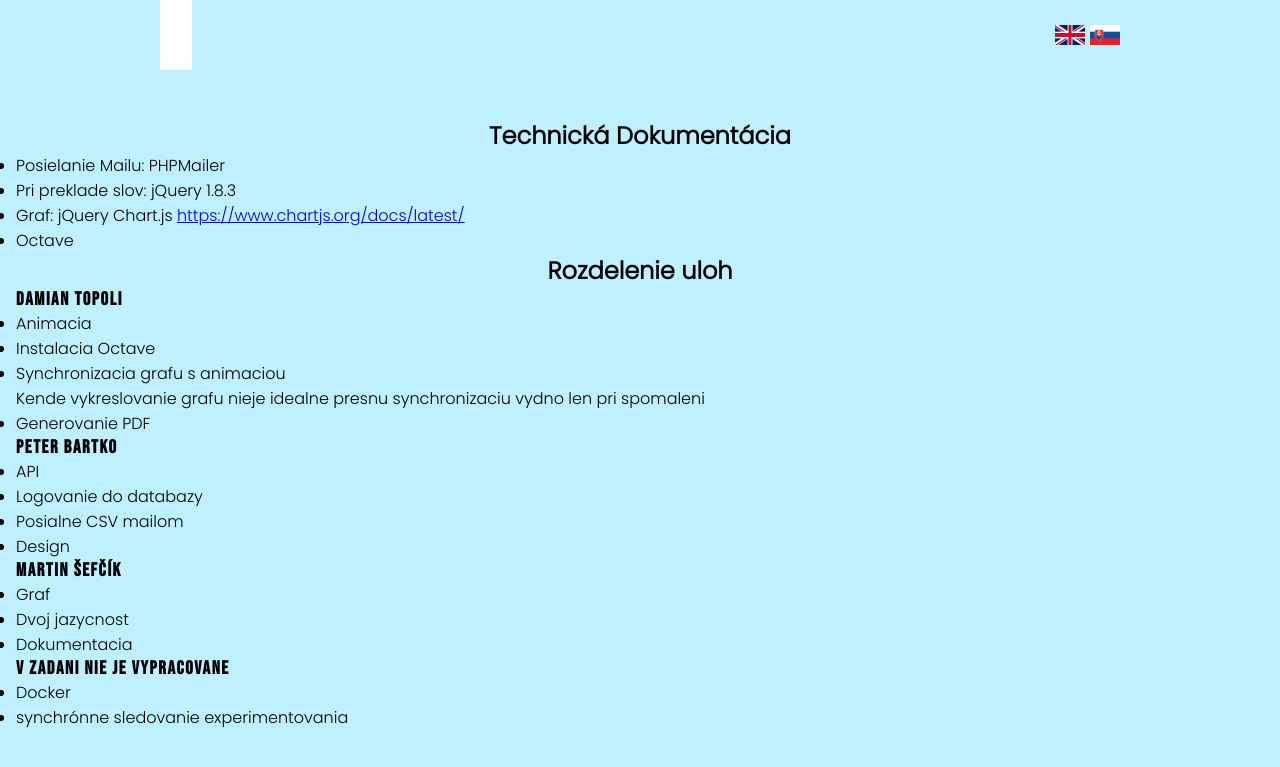
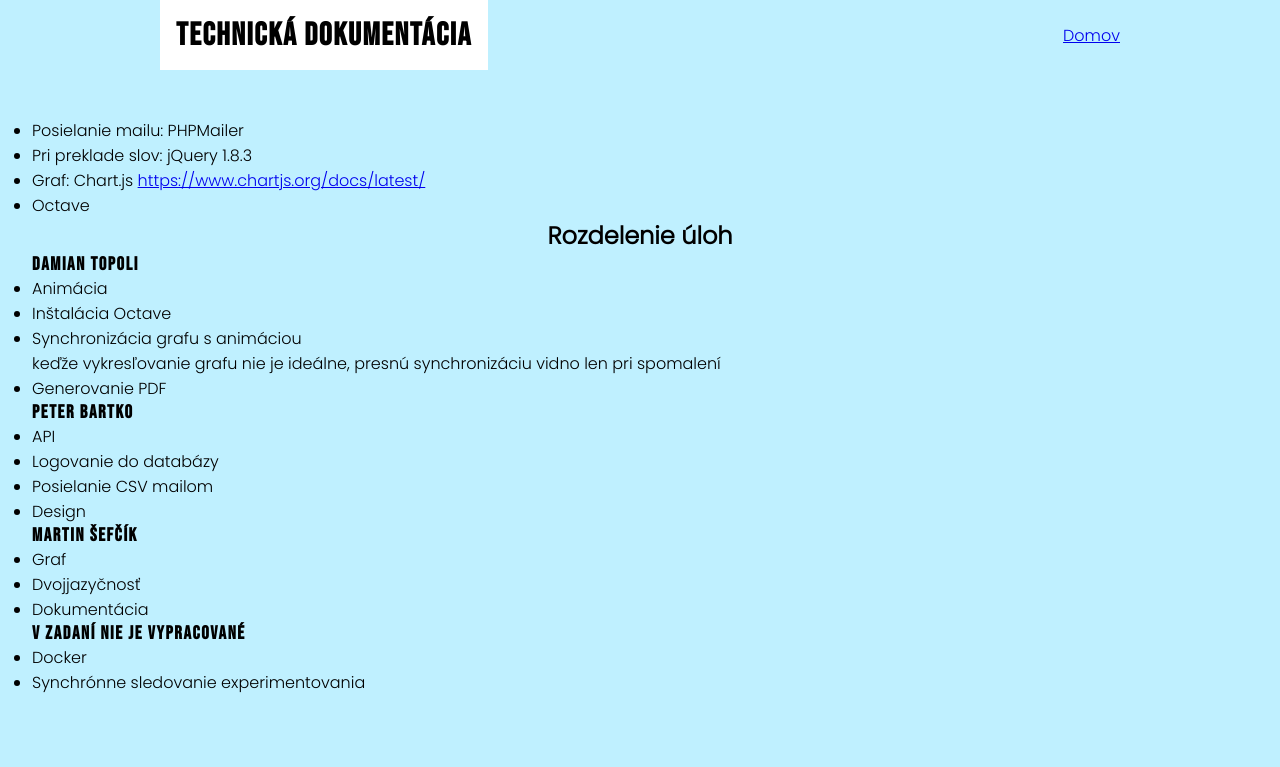
Before and after one commit to PeterBartko/webte2-final, a PHP site: page /techdocs.html in a window 1280 px wide. Shown: the top 767 px of the page. Run offline with PHP 8.4, Linux system fonts and the light colour scheme.

Commit message:
techdoc update

```diff
--- a/style.css
+++ b/style.css
@@ -325,3 +325,6 @@ h2{
         line-height: 1.4rem;
     }
 }
+#sec{
+    margin: 0 1rem;
+}
--- a/techdocs.html
+++ b/techdocs.html
@@ -10,53 +10,47 @@
 </head>
 <body>
 <header>
-    <h1 data-translate="h1"></h1>
+    <h1>Technická dokumentácia</h1>
     <div id="div-menu">
-        <a id="a" href="index.php" data-translate="b1"></a>
-        <button id="send" data-translate="b2"></button>
-        <div id="lang">
-            <img src="images/flag_gb.png" onclick="change_lang_en()" height="20px" width="30px" alt="flag_gb">
-            <img src="images/flag_sk.png" onclick="change_lang_sk()" height="20px" width="30px" alt="flag_sk">
-        </div>
+        <a class="a" href="index.php">Domov</a>
     </div>
 </header>
 
-<section>
-    <h2>Technická Dokumentácia</h2>
+<section id="sec">
     <ul>
-        <li>Posielanie Mailu: PHPMailer</li>
+        <li>Posielanie mailu: PHPMailer</li>
         <li>Pri preklade slov: jQuery 1.8.3</li>
-        <li>Graf: jQuery Chart.js
+        <li>Graf: Chart.js
             <a href="https://www.chartjs.org/docs/latest/">https://www.chartjs.org/docs/latest/</a>
         </li>
         <li>Octave</li>
     </ul>
 
-    <h2>Rozdelenie uloh</h2>
+    <h2>Rozdelenie úloh</h2>
     <h3>Damian Topoli</h3>
     <ul>
-        <li>Animacia</li>
-        <li>Instalacia Octave</li>
-        <li>Synchronizacia grafu s animaciou <br> Kende vykreslovanie grafu nieje idealne presnu synchronizaciu vydno len pri spomaleni</li>
+        <li>Animácia</li>
+        <li>Inštalácia Octave</li>
+        <li>Synchronizácia grafu s animáciou <br> keďže vykresľovanie grafu nie je ideálne, presnú synchronizáciu vidno len pri spomalení</li>
         <li>Generovanie PDF</li>
     </ul>
     <h3>Peter Bartko</h3>
     <ul>
         <li>API</li>
-        <li>Logovanie do databazy</li>
-        <li>Posialne CSV mailom</li>
+        <li>Logovanie do databázy</li>
+        <li>Posielanie CSV mailom</li>
         <li>Design</li>
     </ul>
     <h3>Martin Šefčík</h3>
     <ul>
         <li>Graf</li>
-        <li>Dvoj jazycnost</li>
-        <li>Dokumentacia</li>
+        <li>Dvojjazyčnosť</li>
+        <li>Dokumentácia</li>
     </ul>
-    <h3>V Zadani nie je vypracovane</h3>
+    <h3>V zadaní nie je vypracované</h3>
     <ul>
         <li>Docker</li>
-        <li>synchrónne sledovanie experimentovania</li>
+        <li>Synchrónne sledovanie experimentovania</li>
     </ul>
 </section>
 
```
